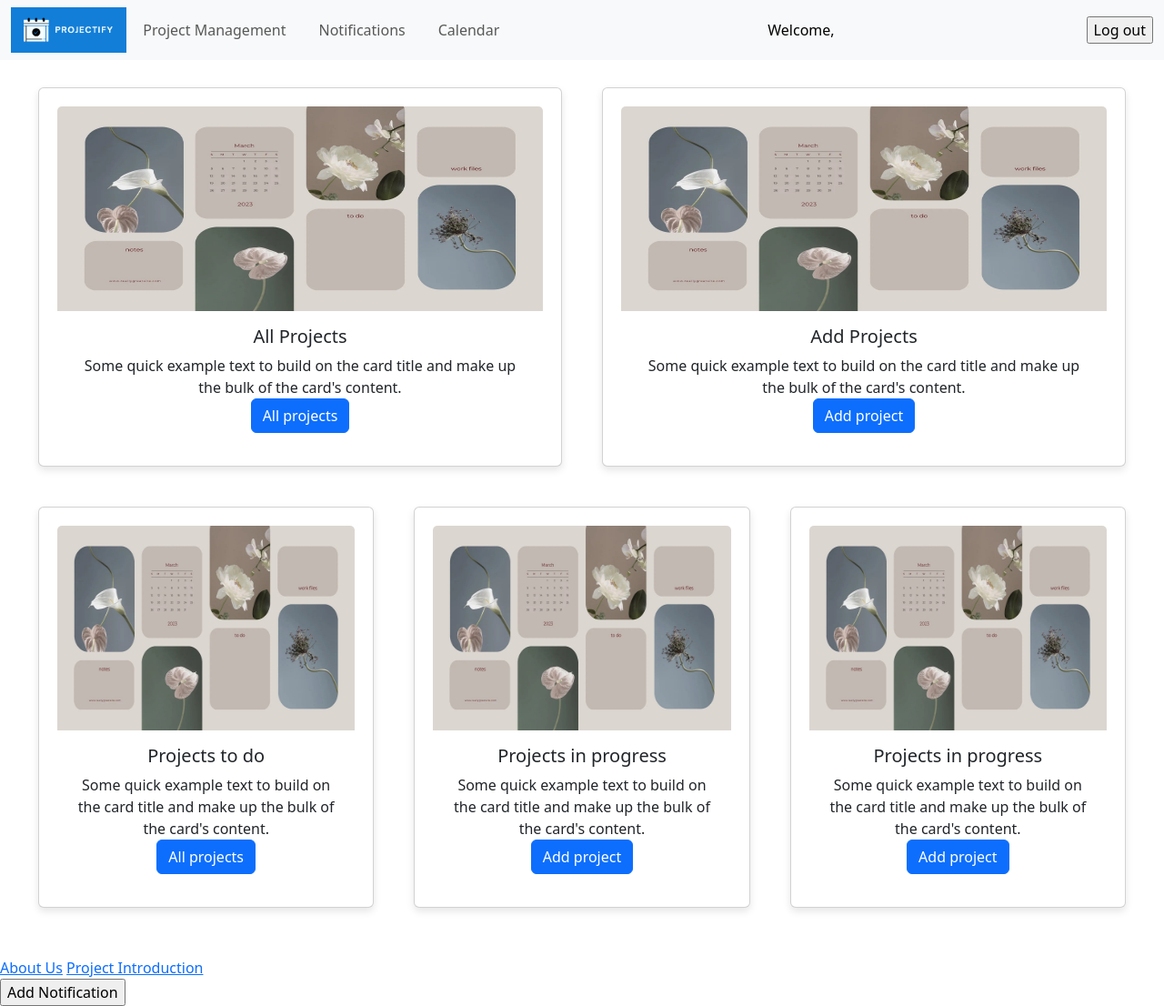
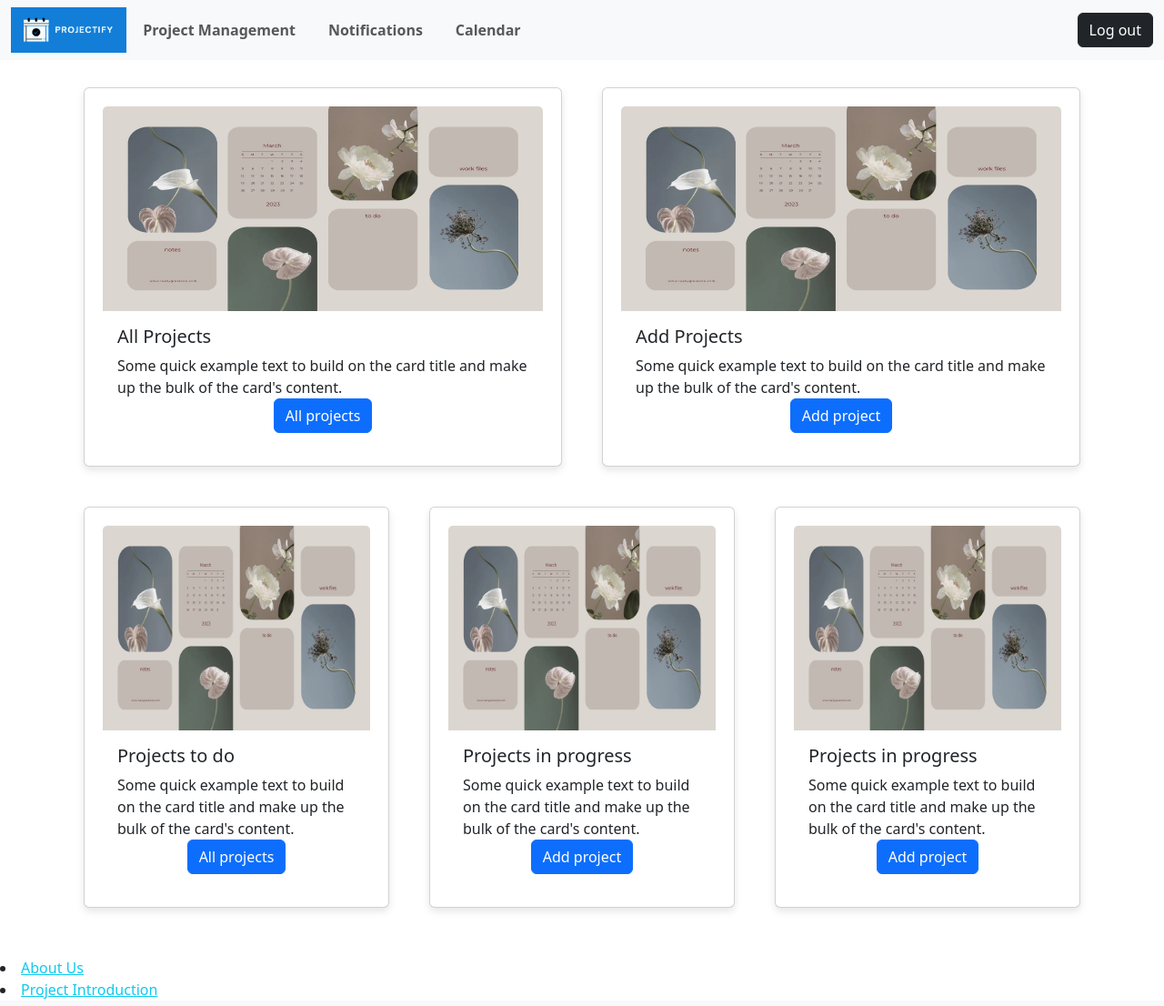
Before and after one commit to aaronleaSP/Projectify, a PHP site: page /dashboard.php in a window 1280 px wide. Shown: the whole page at 91% size. Run offline with PHP 8.4, Linux system fonts and the light colour scheme; data that the repository does not hold is empty; some libraries are stand-ins or nearby versions.

Commit message:
Styling touches

```diff
--- a/dashboard.php
+++ b/dashboard.php
@@ -68,19 +68,24 @@ function getAllProjects()
             while ($row = mysqli_fetch_assoc($result)) {
 
                 echo "<div class='col-md mb-4'>";
-                echo "<div class='card shadow-sm mb-3>";
+                echo "<div class='card border-0 shadow mb-3'>";
                 echo "<div class='card-body'>";
-                echo "<h3 class='card-title' style='text-align: left; '>" . $row['project_name'] . "</h3>";
-                echo "<p class='card-text' style='text-align: left' margin-bottom: 20px'>" . $row['project_desc'] . "</p>";
-                echo "<br>";
-                echo "<div class='d-flex justify-content-between align-items-center'>";
-                echo "<div class='btn-group'>";
-                echo "<a href='./project.php?id=" . $row['project_id'] . "&name=" . $row['project_name'] . "' class='btn btn-sm btn-outline-secondary'>View Project</a>";
-                echo "<button class='btn btn-sm btn-outline-danger' onclick='deleteProject(" . $row['project_id'] . ")'>Delete</button>";
+                echo "<h3 class='card-title' style='text-align: left;'>{$row['project_name']}</h3>";
+                echo "<h6 style='text-align: start'>Description:</h6>";
+                echo "<p class='card-text' style='text-align: left; margin-bottom: 20px;'>{$row['project_desc']}</p>";
+                echo "<div class='row'>";
+                echo "<div class='col text-start'>";
+                echo "<a href='./project.php?id={$row['project_id']}&name={$row['project_name']}' class='btn btn-sm btn-primary'>View Project</a>";
+                echo "</div>";
+                echo "<div class='col text-end'>";
+                echo "<button class='btn btn-sm btn-danger' onclick='deleteProject({$row['project_id']})'>Delete</button>";
                 echo "</div>";
                 echo "</div>";
                 echo "</div>";
                 echo "</div>";
+                echo "</div>";
+
+
 
 
             }
@@ -217,24 +222,24 @@ function getAllProjects()
 </head>
 <body>
 <!--Start of NavBar-->
-<nav class="navbar navbar-expand-lg navbar-light bg-light">
+<nav class="navbar navbar-expand-lg nav-light bg-light">
     <div class="container-fluid">
         <img src="images/icon.png" alt="Logo" style="height: 50px; align-content: center" onclick="function dashboard() {window.location.href = './dashboard.php'} dashboard();">
 
         <div class="collapse navbar-collapse" id="navbarNav">
             <ul class='navbar-nav'>
-                <li class='nav-item'><a onclick="showSection('projectManagementSection'); closeNotiCardMenu();" class='nav-link'>Project Management</a></li>
-                <li class='nav-item'> <a class='nav-link' onclick="toggleNotiCardMenu(this);">Notifications</a></li>
-                <li class='nav-item'><a onclick="showSection('calendarSection'); closeNotiCardMenu();" class='nav-link'>Calendar</a></li>
+                <li class='nav-item'><b><a onclick="function dashboard() {window.location.href = './dashboard.php'} dashboard();" class='nav-link'  >Project Management</a></li></b>
+                <li class='nav-item'><b> <a class='nav-link' onclick="toggleNotiCardMenu(this);">Notifications</a></li></b>
+                <li class='nav-item'><b> <a onclick="showSection('calendarSection'); closeNotiCardMenu();" class='nav-link'>Calendar</a></li></b>
 
             </ul>
             <div class='d-flex ms-auto' style="align-content: center">
-                <span style="color: black;">Welcome, <span id="user"></span></span>
+                <!-- <span style="color: black;">Welcome, <span id="user"></span></span>-->
             </div>
 
             <form class='d-flex ms-auto'>
             </form>
-            <input type="button" value="Log out" id="signout" onclick="signOut()">
+            <input type="button" class="btn btn-dark" value="Log out" id="signout" onclick="signOut()">
 
         </div>
     </div>
@@ -258,15 +263,15 @@ function getAllProjects()
 
 <!-- Start of Dashboard -->
 <section class="project-management" id="projectManagementSection">
-    <div class="container-xxl">
+    <div class="container">
         <div class="row">
 
             <div class="col-md mb-4" >
                 <div class="card">
                     <img class="card-img-top" src="images/placeholder.jpg" alt="Card image cap" style="height: 225px">
-                    <div class="card-body">
-                        <h5 class="card-title">All Projects</h5>
-                        <p class="card-text">Some quick example text to build on the card title and make up the bulk of the card's content.</p>
+                    <div class="card-body" >
+                        <h5 class="card-title" style="text-align: left">All Projects</h5>
+                        <p class="card-text" style="text-align: left">Some quick example text to build on the card title and make up the bulk of the card's content.</p>
                         <a onclick="getAllProjects();" href="#" class="btn btn-primary">All projects</a>
                     </div>
                 </div>
@@ -275,8 +280,8 @@ function getAllProjects()
                 <div class="card">
                     <img class="card-img-top" src="images/placeholder.jpg" alt="Card image cap" style="height: 225px">
                     <div class="card-body">
-                        <h5 class="card-title">Add Projects</h5>
-                        <p class="card-text">Some quick example text to build on the card title and make up the bulk of the card's content.</p>
+                        <h5 class="card-title" style="text-align: left">Add Projects</h5>
+                        <p class="card-text" style="text-align: left">Some quick example text to build on the card title and make up the bulk of the card's content.</p>
                         <a onclick="showSection('addProjectSection'); fillUserDetails();" href="#" class="btn btn-primary">Add project</a>
                     </div>
                 </div>
@@ -287,8 +292,8 @@ function getAllProjects()
                 <div class="card">
                     <img class="card-img-top" src="images/placeholder.jpg" alt="Card image cap" style="height: 225px">
                     <div class="card-body">
-                        <h5 class="card-title">Projects to do</h5>
-                        <p class="card-text">Some quick example text to build on the card title and make up the bulk of the card's content.</p>
+                        <h5 class="card-title" style="text-align: left">Projects to do</h5>
+                        <p class="card-text" style="text-align: left">Some quick example text to build on the card title and make up the bulk of the card's content.</p>
                         <a href="not_started.php" class="btn btn-primary">All projects</a>
                     </div>
                 </div>
@@ -297,8 +302,8 @@ function getAllProjects()
                 <div class="card">
                     <img class="card-img-top" src="images/placeholder.jpg" alt="Card image cap" style="height: 225px">
                     <div class="card-body">
-                        <h5 class="card-title">Projects in progress</h5>
-                        <p class="card-text">Some quick example text to build on the card title and make up the bulk of the card's content.</p>
+                        <h5 class="card-title" style="text-align: left">Projects in progress</h5>
+                        <p class="card-text" style="text-align: left">Some quick example text to build on the card title and make up the bulk of the card's content.</p>
                         <a href="in_progress.php" class="btn btn-primary">Add project</a>
                     </div>
                 </div>
@@ -307,8 +312,8 @@ function getAllProjects()
                 <div class="card">
                     <img class="card-img-top" src="images/placeholder.jpg" alt="Card image cap" style="height: 225px">
                     <div class="card-body">
-                        <h5 class="card-title">Projects in progress</h5>
-                        <p class="card-text">Some quick example text to build on the card title and make up the bulk of the card's content.</p>
+                        <h5 class="card-title" style="text-align: left">Projects in progress</h5>
+                        <p class="card-text" style="text-align: left">Some quick example text to build on the card title and make up the bulk of the card's content.</p>
                         <a href="all_project.php" class="btn btn-primary">Add project</a>
                     </div>
                 </div>
@@ -468,11 +473,10 @@ function getAllProjects()
 </section>
 
 <footer>
+                    <li><a class="text-info" href="about_us.html">About Us</a></li>
+                    <li><a class="text-info" href="project_intro.html">Project Introduction</a></li>
+</footer>
 
-    <a href="about_us.html">About Us</a>
-    <a href="project_intro.html">Project Introduction</a>
-
-</footer>
 
 <script>
     function showSection(sectionId) {
@@ -497,7 +501,7 @@ function getAllProjects()
         </div>
     </div>
 </div>
-<input type="button" value="Add Notification" onclick="addNotification()"> <!-- Input button to add notification -->
+<!-- input type="button" value="Add Notification" onclick="addNotification()">  Input button to add notification -->
 <!-- Define a template for the notification card -->
 <div class="notification-container">
     <template id="notificationTemplate">
@@ -555,31 +559,6 @@ function getAllProjects()
 
 <!-- End of Notification popup -->
 
-<!-- Pie Chart -->
-
-<script>
-    // Dummy data for the pie chart
-    var pieData = {
-        labels: ["To Do", "In Progress", "Finished"],
-        datasets: [{
-            data: [30, 40, 30], // Dummy values
-            backgroundColor: [
-                'rgba(255, 99, 132, 0.7)',
-                'rgba(54, 162, 235, 0.7)',
-                'rgba(75, 192, 192, 0.7)'
-            ]
-        }]
-    };
-
-    // Get the context of the canvas element we want to select
-    var ctx = document.getElementById("projectStatusChart").getContext('2d');
-
-    // Create the pie chart
-    var myPieChart = new Chart(ctx, {
-        type: 'pie',
-        data: pieData
-    });
-</script>
 
 </body>
 </html>
```
Also changed, not shown: project.php (+23 -8 lines).
